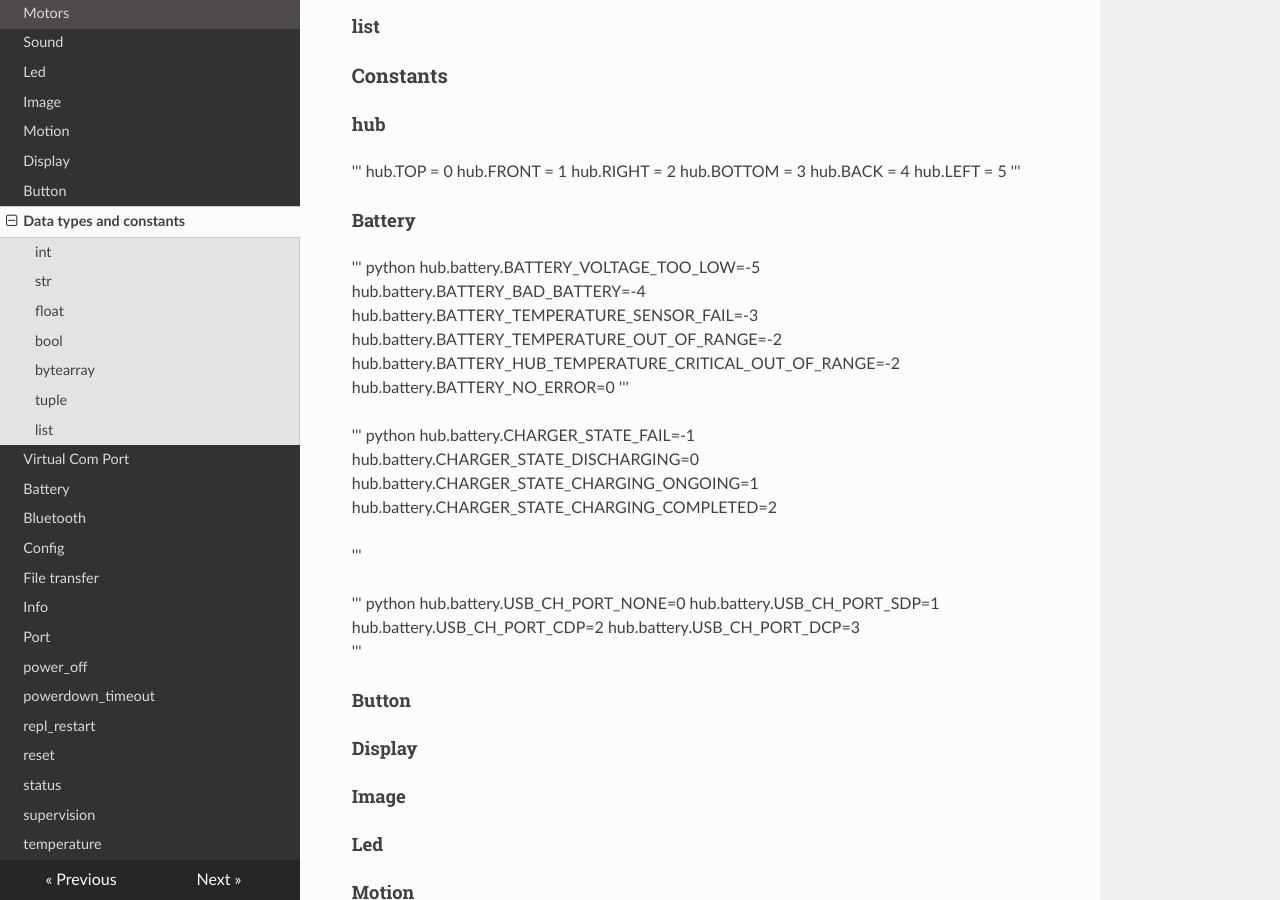
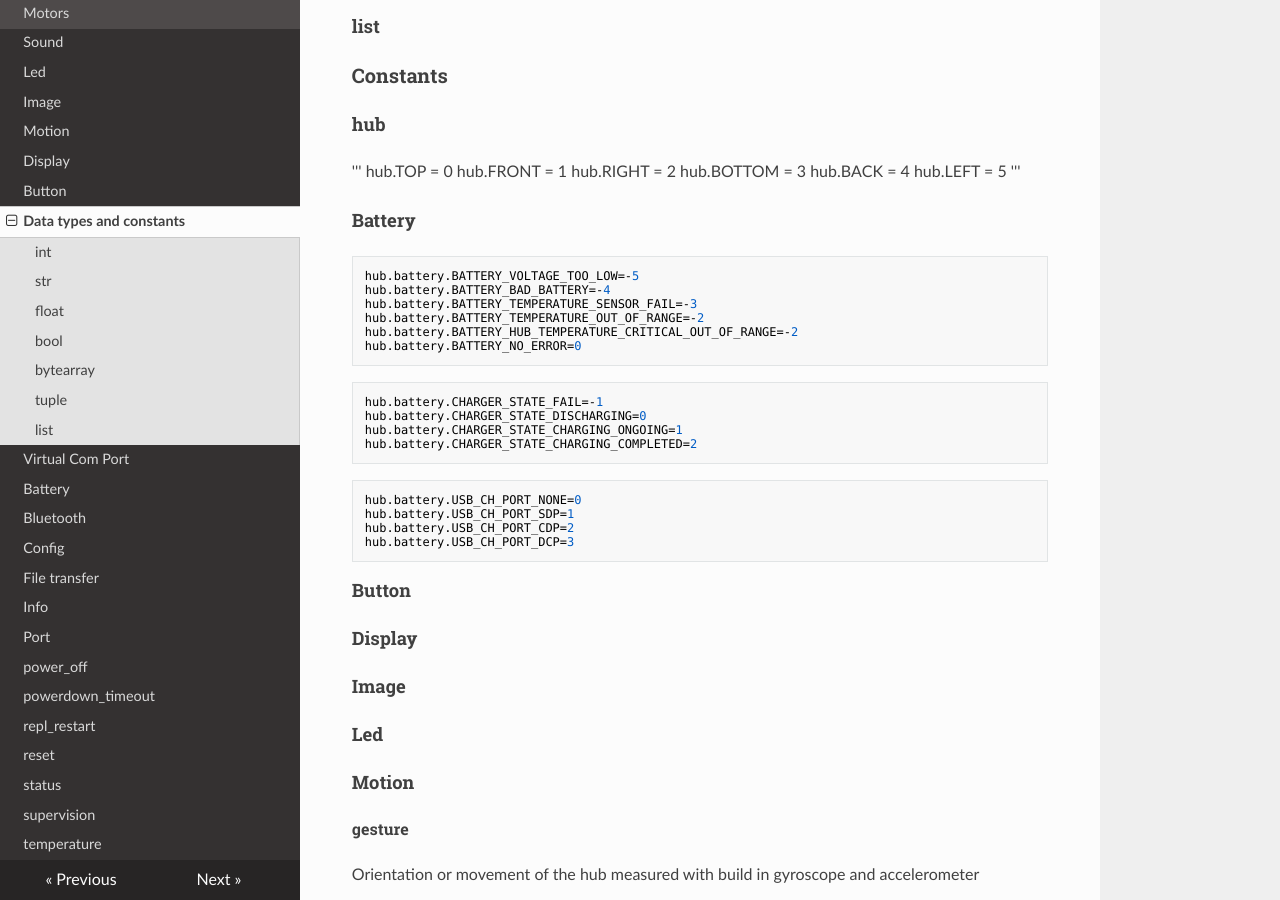
Before and after one commit to NStrijbosch/hub-module-notes, an MkDocs documentation site: the page built from docs/data_types.md, in a window 1280 px wide and 900 px high, scrolled down 423 px. Built offline with MkDocs 1.6.1, drawn with Linux system fonts in a browser that asks for light colours; nearby versions of some CDN libraries.

Commit message:
Update data_types.md

````diff
--- a/docs/data_types.md
+++ b/docs/data_types.md
@@ -28,29 +28,28 @@ hub.LEFT = 5
 '''
 ## Battery
 
-''' python
+``` python
 hub.battery.BATTERY_VOLTAGE_TOO_LOW=-5
 hub.battery.BATTERY_BAD_BATTERY=-4
 hub.battery.BATTERY_TEMPERATURE_SENSOR_FAIL=-3
 hub.battery.BATTERY_TEMPERATURE_OUT_OF_RANGE=-2
 hub.battery.BATTERY_HUB_TEMPERATURE_CRITICAL_OUT_OF_RANGE=-2
 hub.battery.BATTERY_NO_ERROR=0
-'''
+```
 
-''' python
+``` python
 hub.battery.CHARGER_STATE_FAIL=-1
 hub.battery.CHARGER_STATE_DISCHARGING=0
 hub.battery.CHARGER_STATE_CHARGING_ONGOING=1
 hub.battery.CHARGER_STATE_CHARGING_COMPLETED=2
+```
 
-'''
-
-''' python
+``` python
 hub.battery.USB_CH_PORT_NONE=0
 hub.battery.USB_CH_PORT_SDP=1
 hub.battery.USB_CH_PORT_CDP=2
 hub.battery.USB_CH_PORT_DCP=3
-'''
+```
 
 ## Button
 
````
